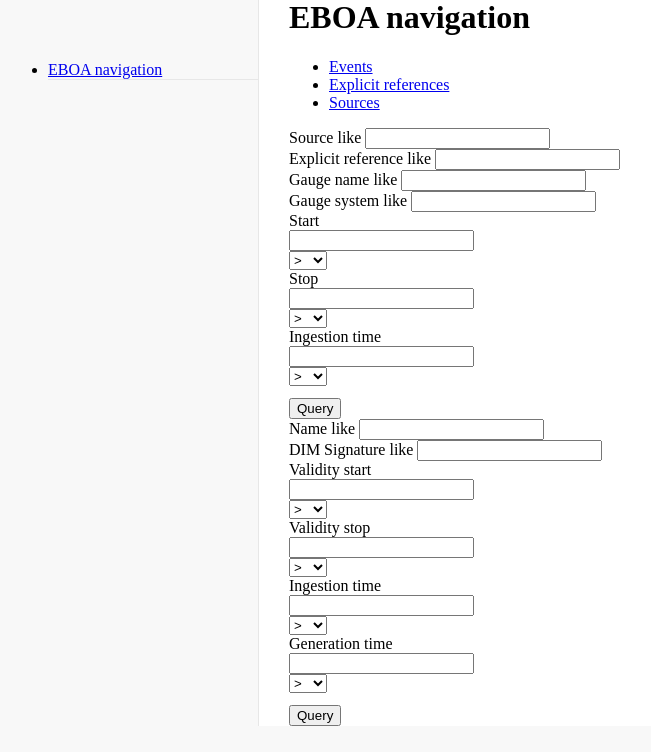
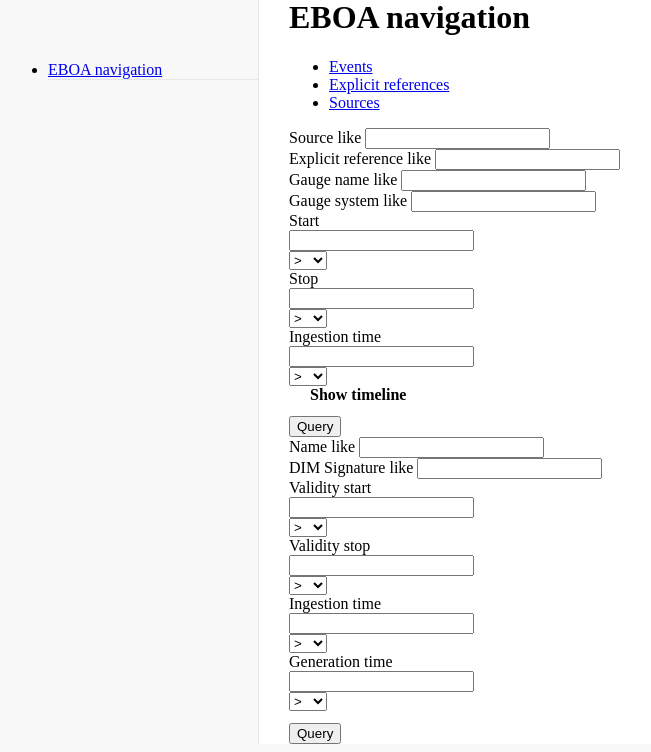
Before and after one commit to Daniel-Brosnan-Blazquez/vboa, a Python web app: template src/vboa/templates/eboa_nav/eboa_nav.html in a window 1280 px wide. Shown: the part 139-891 px from the top of the page, without its empty margins (0-651 px from the left). Before the commit the page ends 865 px from the top, so only its background shows below. Run offline with Jinja, Linux system fonts and the light colour scheme; the template is opened without the code that fills it, so the values that code supplies are empty; some libraries are stand-ins or nearby versions.

Commit message:
Add checkbox for requesting to show up the timeline of events

```diff
--- a/src/vboa/eboa_nav/eboa_nav.py
+++ b/src/vboa/eboa_nav/eboa_nav.py
@@ -70,8 +70,12 @@
                 i+=1
             # end for
         # end if
+        show_timeline=True
+        if not "show_timeline" in request.form:
+            show_timeline = False
+        # end if
         events = query.get_events_join(**kwargs)
-        return render_template("eboa_nav/events_nav.html", events=events)
+        return render_template("eboa_nav/events_nav.html", events=events, show_timeline=show_timeline)
     # end if
     return render_template("eboa_nav/query_events.html")
 
--- a/src/vboa/static/css/vboa.css
+++ b/src/vboa/static/css/vboa.css
@@ -3,3 +3,79 @@
   width: 100%;
   height: 600px;
 }
+
+/*Check box*/
+
+input[type="checkbox"], input[type="radio"]{
+    position: absolute;
+    right: 9000px;
+}
+
+input[type="checkbox"] + .label-text:before{
+    content: "\f096";
+    font-family: "FontAwesome";
+    speak: none;
+    font-style: normal;
+    font-weight: normal;
+    font-variant: normal;
+    text-transform: none;
+    line-height: 1;
+    -webkit-font-smoothing:antialiased;
+    width: 1em;
+    display: inline-block;
+    margin-right: 5px;
+}
+
+input[type="checkbox"]:checked + .label-text:before{
+    content: "\f14a";
+    color: #2980b9;
+    animation: effect 250ms ease-in;
+}
+
+input[type="checkbox"]:disabled + .label-text{
+    color: #aaa;
+}
+
+input[type="checkbox"]:disabled + .label-text:before{
+    content: "\f0c8";
+    color: #ccc;
+}
+
+/*Radio Toggle*/
+.toggle input[type="radio"] + .label-text:before{
+	content: "\f204";
+	font-family: "FontAwesome";
+	speak: none;
+	font-style: normal;
+	font-weight: normal;
+	font-variant: normal;
+	text-transform: none;
+	line-height: 1;
+	-webkit-font-smoothing:antialiased;
+	width: 1em;
+	display: inline-block;
+	margin-right: 10px;
+}
+
+.toggle input[type="radio"]:checked + .label-text:before{
+	content: "\f205";
+	color: #16a085;
+	animation: effect 250ms ease-in;
+}
+
+.toggle input[type="radio"]:disabled + .label-text{
+	color: #aaa;
+}
+
+.toggle input[type="radio"]:disabled + .label-text:before{
+	content: "\f204";
+	color: #ccc;
+}
+
+
+@keyframes effect{
+	0%{transform: scale(0);}
+	25%{transform: scale(1.3);}
+	75%{transform: scale(1.4);}
+	100%{transform: scale(1);}
+}
--- a/src/vboa/templates/eboa_nav/events_nav.html
+++ b/src/vboa/templates/eboa_nav/events_nav.html
@@ -65,6 +65,7 @@
   <!-- /.panel-body -->
 </div>
 <!-- /.panel -->
+{% if show_timeline %}
 <div class="panel panel-default">
   <div class="panel-heading">
     Timeline of events
@@ -77,15 +78,18 @@
   <!-- /.panel-body -->
 </div>
 <!-- /.panel -->
+{% endif %}
 {% endblock %}
 {% block scripts %}
     <script src="{{ url_for('static', filename='node_modules/vis/dist/vis.min.js') }}"></script>
     <script type="module">
       import * as graph from "{{ url_for('static', filename='js/graph.js') }}";
+      {% if show_timeline %}
       {% with events=events %}
       {% include "graphs/events_to_json_for_timeline.js" %}
       {% endwith %}
       graph.display_timeline("events_nav_timeline", items, groups);
+      {% endif %}
     </script>
     {{ super() }}
 {% endblock %}
--- a/src/vboa/templates/eboa_nav/query_events_content.html
+++ b/src/vboa/templates/eboa_nav/query_events_content.html
@@ -45,6 +45,11 @@
             <div id="more-ingestion-time">
             </div>
             <div>
+              <label>
+                <input type="checkbox" id="show-timeline" name="show_timeline" checked><span class="label-text"><b>Show timeline</b></span>
+              </label>
+            </div>
+            <div>
               <button type="submit" class="btn btn-primary" style="margin-top: 12px">Query</button>
             </div>
           </form>
```
